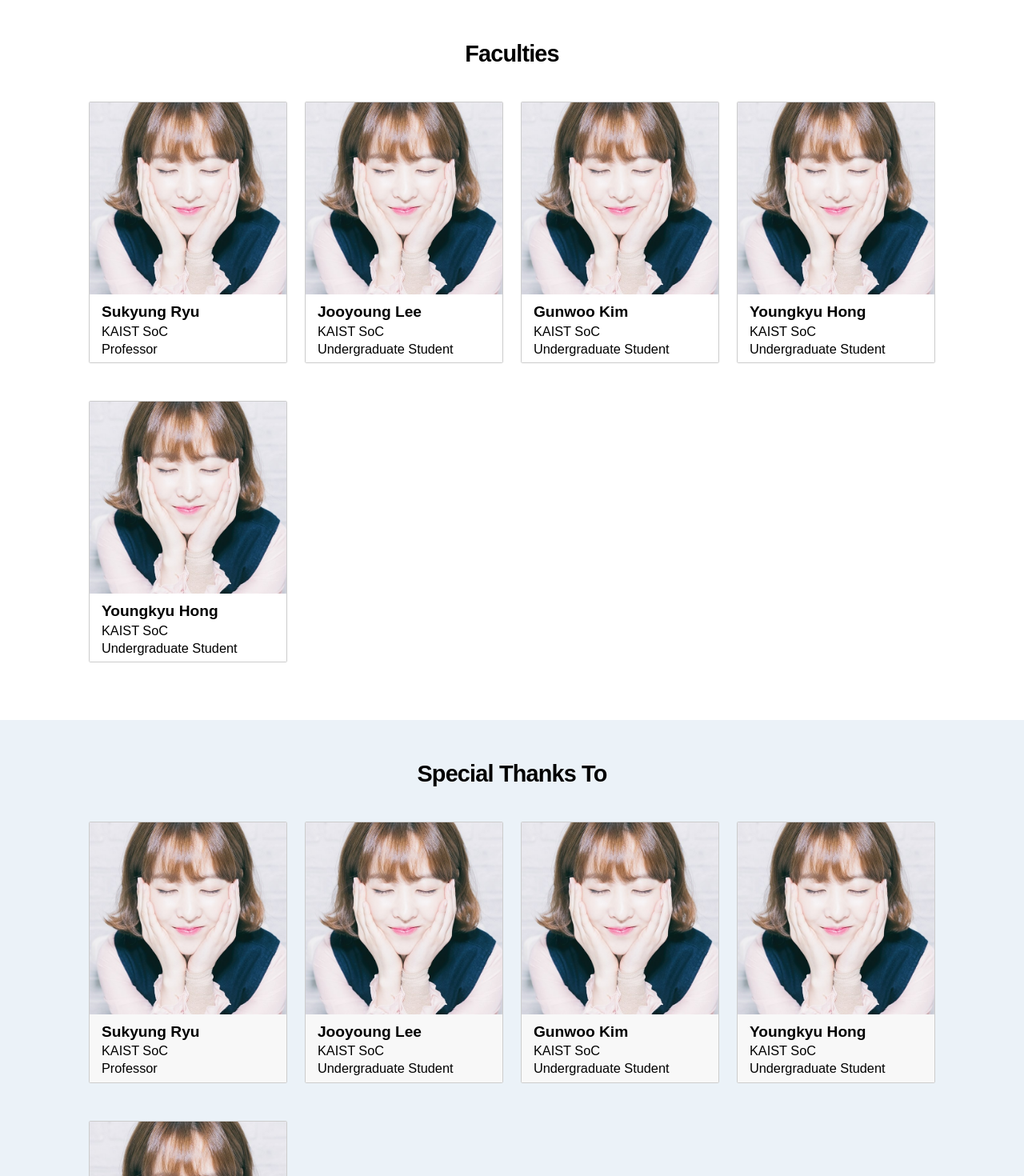
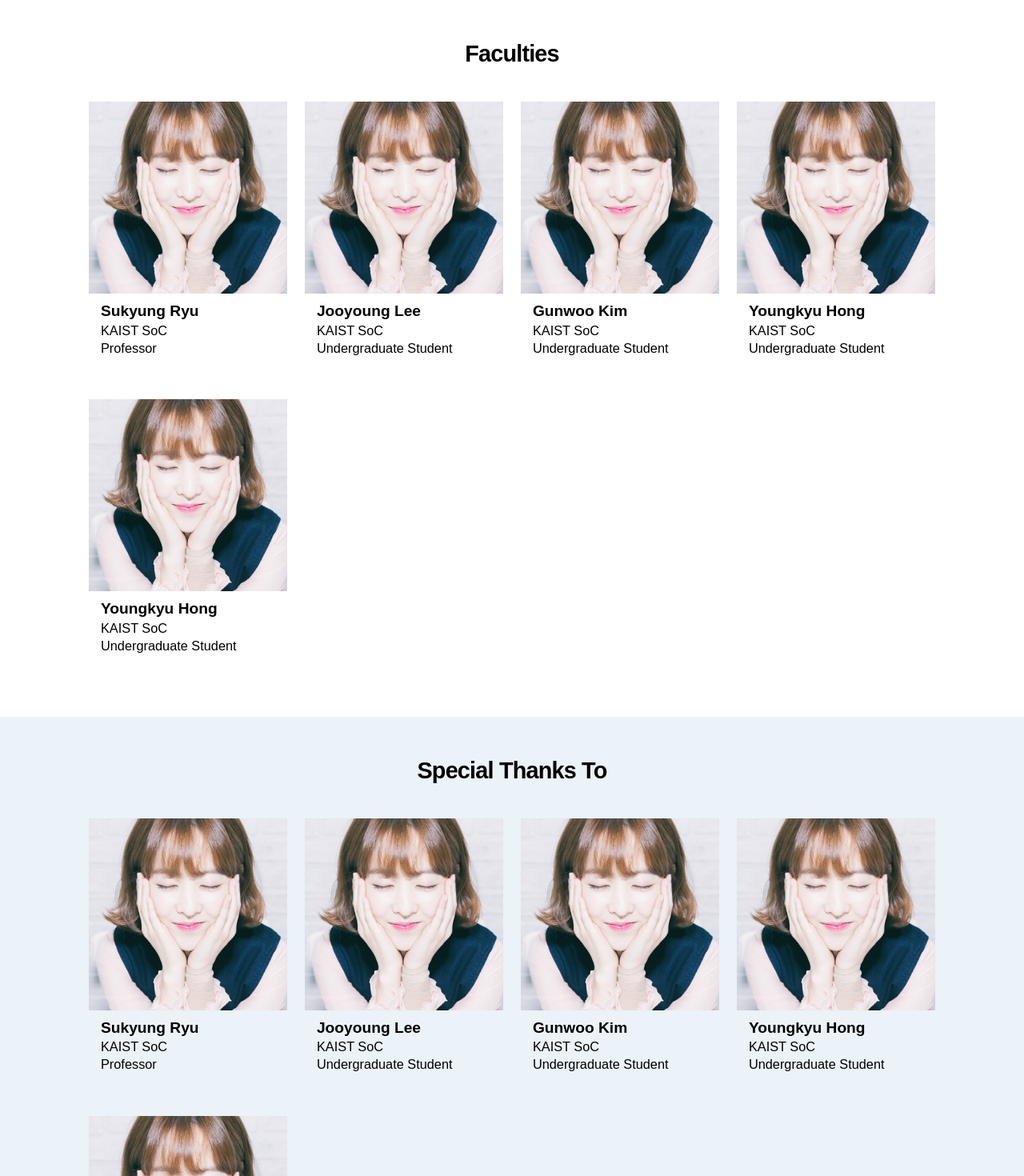
Before and after one commit to gunwooterry/inclusion-kaist, a React (Create React App) app: page /news in a window 1280 px wide. Shown: the part 60-1530 px from the top of the page at 80% size. Built offline with nearby package versions, Linux system fonts and the light colour scheme; a web font is replaced by a local one.

Commit message:
style: fix code style
- centralize color constants
- remove borders from ProfileCard
- remove unused props and default values
- remove redundant style definition

```diff
--- a/src/components/Faculty.jsx
+++ b/src/components/Faculty.jsx
@@ -6,45 +6,34 @@ import Row from './common/Row';
 import Column from './common/Column';
 import ProfileCard from './common/ProfileCard';
 
-import facultyList from './../static/FacultyList';
-import staffList from './../static/StaffList';
+import facultyList from '../static/FacultyList';
+import staffList from '../static/StaffList';
+import { colors } from '../static/constants';
 
-const renderFacultyList = facultyList.map((person) => {
-  return (
-    <Column xs="12" sm="4" md="4" lg="3">
-      <ProfileCard name={person.name} dept={person.dept} position={person.position} imagePath={person.imagePath} />
-    </Column>
-  );
-});
-
-const renderStaffList = staffList.map((person) => {
-  return (
-    <Column xs="12" sm="4" md="4" lg="3">
-      <ProfileCard blue name={person.name} dept={person.dept} position={person.position} imagePath={person.imagePath} />
-    </Column>
-  );
-});
-
-const white = '#FFFFFF';
-const lightBlue = '#EBF2F8';
+const renderProfiles = persons => persons.map(person => (
+  <Column xs="12" sm="4" md="4" lg="3">
+    <ProfileCard
+      name={person.name}
+      dept={person.dept}
+      position={person.position}
+      imagePath={person.imagePath}
+    />
+  </Column>
+));
 
 function Faculty() {
   return (
     <div>
-      <Section backgroundColor={white}>
+      <Section backgroundColor={colors.white}>
         <Row style={{ textAlign: 'center' }}>
           <Header text="Faculties" centered />
-        </Row>
-        <Row>
-          {renderFacultyList}
+          {renderProfiles(facultyList)}
         </Row>
       </Section>
-      <Section backgroundColor={lightBlue}>
+      <Section backgroundColor={colors.lightBlue}>
         <Row style={{ textAlign: 'center' }}>
           <Header text="Special Thanks To" centered />
-        </Row>
-        <Row>
-          {renderStaffList}
+          {renderProfiles(staffList)}
         </Row>
       </Section>
     </div>
--- a/src/components/Landing.jsx
+++ b/src/components/Landing.jsx
@@ -7,20 +7,25 @@ import Header from './common/Header';
 import NewsCard from './common/NewsCard';
 import Section from './common/Section';
 import Row from './common/Row';
+import { colors } from '../static/constants';
 
-const white = '#FFFFFF';
-const darkGray = '#1B1B1B';
-const kaistBlue = '#004191';
-const lightBlue = '#EBF2F8';
+const styles = {
+  container: {
+    marginTop: '2rem',
+    marginBottom: '2rem',
+    overflow: 'auto',
+  },
+};
 
 function Landing() {
   return (
     <div>
       <Section
-        backgroundColor={kaistBlue}
+        backgroundColor={colors.kaistBlue}
         style={{ height: 200 }}
       >
         <Row style={{ textAlign: 'center' }}>
+          <div>
             <Typist
               startDelay={0}
               avgTypingDelay={400}
@@ -28,22 +33,23 @@ function Landing() {
             >
               <Typist.Delay ms={200} />
               <h1
-              style={{ color: white }}
+                style={{ color: colors.white }}
               >
                 여성과
               </h1>
             </Typist>
             <Header
               text="함께하는 KAIST."
-            color={white}
+              color={colors.white}
               centered
             />
+          </div>
         </Row>
       </Section>
-      <Section backgroundColor={white}>
+      <Section backgroundColor={colors.white}>
         <Row style={{ textAlign: 'center' }}>
           <Header text="뉴스" centered />
-          <div style={{ marginTop: '2rem', marginBottom: '2rem' }}>
+          <div style={styles.container}>
             <Column xs={12} sm={12} md={6} lg={6}>
               <NewsCard />
             </Column>
@@ -51,39 +57,35 @@ function Landing() {
               <NewsCard />
             </Column>
           </div>
-          <Button link="/" color={kaistBlue}>
+          <Button link="/" color={colors.kaistBlue}>
             뉴스 더 보기
           </Button>
         </Row>
       </Section>
-      <Section backgroundColor={lightBlue}>
+      <Section backgroundColor={colors.lightBlue}>
         <Row style={{ textAlign: 'center' }}>
           <Header text="유관 기관" centered />
-          <div style={{ height: 100 }} />
-          <Button link="/" color={kaistBlue} outline>
+          <div style={styles.container} />
+          <Button link="/" color={colors.kaistBlue} outline>
             기관 더 보기
           </Button>
         </Row>
       </Section>
-      <Section backgroundColor={white}>
+      <Section backgroundColor={colors.white}>
         <Row style={{ textAlign: 'center' }}>
           <Header text="도움 요청하기" centered />
-          <p
-            style={{
-              marginTop: '2rem',
-              marginBottom: '2rem',
-              fontSize: '1.2rem',
-            }}
-          >
+          <div style={styles.container}>
+            <p style={{ fontSize: '1.2rem' }}>
               혐오, 차별을 접했거나 피해를 받고 있다면 <br />
               포용성위원회에 도움을 요청할 수 있습니다.
             </p>
-          <Button link="/" color={kaistBlue}>
+          </div>
+          <Button link="/" color={colors.kaistBlue}>
             도움 받기
           </Button>
         </Row>
       </Section>
-      <Section backgroundColor={darkGray} />
+      <Section backgroundColor={colors.darkGray} />
     </div>
   );
 }
--- a/src/components/Organization.jsx
+++ b/src/components/Organization.jsx
@@ -6,32 +6,37 @@ import Row from './common/Row';
 import Column from './common/Column';
 import OrgCard from './common/OrgCard';
 
-import nationalOrgList from './../static/nationalOrgList';
-import kaistOrgList from './../static/kaistOrgList';
+import nationalOrgList from '../static/nationalOrgList';
+import kaistOrgList from '../static/kaistOrgList';
+import { colors } from '../static/constants';
 
-const renderFacultyList = nationalOrgList.map((organization) => {
-  return (
-    <Column xs="12" sm="4" md="4" lg="3">
-      <OrgCard name={organization.name} number={organization.number} link={organization.link} imagePath={organization.imagePath} />
-    </Column>
-  );
-});
+const renderFacultyList = nationalOrgList.map(org => (
+  <Column xs="12" sm="4" md="4" lg="3">
+    <OrgCard
+      name={org.name}
+      number={org.number}
+      link={org.link}
+      imagePath={org.imagePath}
+    />
+  </Column>
+));
 
-const renderStaffList = kaistOrgList.map((organization) => {
-  return (
-    <Column xs="12" sm="4" md="4" lg="3">
-      <OrgCard blue name={organization.name} number={organization.number} link={organization.link} imagePath={organization.imagePath} />
-    </Column>
-  );
-});
-
-const white = '#FFFFFF';
-const lightBlue = '#EBF2F8';
+const renderStaffList = kaistOrgList.map(org => (
+  <Column xs="12" sm="4" md="4" lg="3">
+    <OrgCard
+      blue
+      name={org.name}
+      number={org.number}
+      link={org.link}
+      imagePath={org.imagePath}
+    />
+  </Column>
+));
 
 function Organization() {
   return (
     <div>
-      <Section backgroundColor={white}>
+      <Section backgroundColor={colors.white}>
         <Row style={{ textAlign: 'center' }}>
           <Header text="National Organization" centered />
         </Row>
@@ -39,7 +44,7 @@ function Organization() {
           {renderFacultyList}
         </Row>
       </Section>
-      <Section backgroundColor={lightBlue}>
+      <Section backgroundColor={colors.lightBlue}>
         <Row style={{ textAlign: 'center' }}>
           <Header text="KAIST Organization" centered />
         </Row>
--- a/src/components/common/NavBar.jsx
+++ b/src/components/common/NavBar.jsx
@@ -4,8 +4,7 @@ import PropTypes from 'prop-types';
 import NavBarItem from './NavBarItem';
 import Row from './Row';
 
-
-const kaistBlue = '#004191';
+import { colors } from '../../static/constants';
 
 const propTypes = {
   isTop: PropTypes.bool.isRequired,
@@ -32,17 +31,17 @@ function NavBar(props) {
 
     top: {
       background: 'transparent',
-      color: '#FFF',
+      color: colors.white,
     },
 
     main: {
-      background: kaistBlue,
-      color: '#FFF',
+      background: colors.kaistBlue,
+      color: colors.white,
     },
 
     scrolling: {
-      backgroundColor: '#FFF',
-      color: '#000',
+      backgroundColor: colors.white,
+      color: colors.black,
       boxShadow: '0 1px 2px rgba(0, 0, 0, 0.12)',
     },
   };
--- a/src/components/common/NavBarItem.jsx
+++ b/src/components/common/NavBarItem.jsx
@@ -1,6 +1,8 @@
 import React from 'react';
 import PropTypes from 'prop-types';
 import { NavLink } from 'react-router-dom';
+
+import { colors } from '../../static/constants';
 
 const propTypes = {
   text: PropTypes.string,
@@ -40,11 +42,11 @@ function NavBarItem(props) {
     },
 
     top: {
-      color: '#FFF',
+      color: colors.white,
     },
 
     scrolling: {
-      color: '#000',
+      color: colors.black,
     },
   };
 
--- a/src/components/common/ProfileCard.jsx
+++ b/src/components/common/ProfileCard.jsx
@@ -2,10 +2,20 @@ import React from 'react';
 import PropTypes from 'prop-types';
 import MediaQuery from 'react-responsive';
 import ryuImage from './../../static/ryu.png';
-import Column from './Column';
 
-const white = '#FFF';
-const extraLightBlue = '#F8F8F8';
+const propTypes = {
+  name: PropTypes.string.isRequired,
+  dept: PropTypes.string,
+  position: PropTypes.string,
+  imagePath: PropTypes.string.isRequired,
+  size: PropTypes.number,
+};
+
+const defaultProps = {
+  dept: '',
+  position: '',
+  size: 1.2,
+};
 
 function ProfileCard(props) {
   const {
@@ -14,17 +24,14 @@ function ProfileCard(props) {
     position,
     imagePath,
     size,
-    blue,
   } = props;
 
   const styles = {
     boxStyle: {
-      border: '1px solid #cccccc',
-      borderRadius: '0.1rem',
       margin: '15px auto',
       textAlign: 'left',
       verticalAlign: 'top',
-      backgroundColor: blue ? extraLightBlue : white,
+      backgroundColor: 'transparent',
     },
     imageStyle: {
       width: '100%',
@@ -67,20 +74,7 @@ function ProfileCard(props) {
   );
 }
 
-ProfileCard.propTypes = {
-  name: PropTypes.string,
-  dept: PropTypes.string,
-  position: PropTypes.string,
-  imagePath: PropTypes.string,
-  size: PropTypes.number,
-};
-
-ProfileCard.defaultProps = {
-  name: 'Sukyung Ryu',
-  dept: 'KAIST SoC',
-  position: 'Professor',
-  imagePath: './../../static/ryu.png',
-  size: 1.2,
-};
+ProfileCard.propTypes = propTypes;
+ProfileCard.defaultProps = defaultProps;
 
 export default ProfileCard;
--- a/src/index.js
+++ b/src/index.js
@@ -2,10 +2,21 @@ import React from 'react';
 import ReactDOM from 'react-dom';
 import { Router } from 'react-router-dom';
 import { createBrowserHistory } from 'history';
+
 import './index.css';
 import App from './App';
 import registerServiceWorker from './registerServiceWorker';
 
+/* eslint-disable react/jsx-filename-extension */
+const router = (
+  <Router
+    onUpdate={() => {}}
+    history={createBrowserHistory()}
+  >
+    <App />
+  </Router>
+);
+/* eslint-enable */
 
-ReactDOM.render(<Router onUpdate={()=>console.log('hi')} history={createBrowserHistory()}><App /></Router>, document.getElementById('root'));
+ReactDOM.render(router, document.getElementById('root'));
 registerServiceWorker();
--- /dev/null
+++ b/src/static/constants.js
@@ -0,0 +1,9 @@
+const colors = {
+  white: '#FFFFFF',
+  black: '#000000',
+  darkGray: '#1B1B1B',
+  kaistBlue: '#004191',
+  lightBlue: '#EBF2F8',
+};
+
+export { colors };
```
Also changed, not shown: src/App.jsx (+10 -5 lines), src/components/common/NewsCard.jsx (+5 -10 lines). Lines whose indentation alone changed are shown as unchanged.
